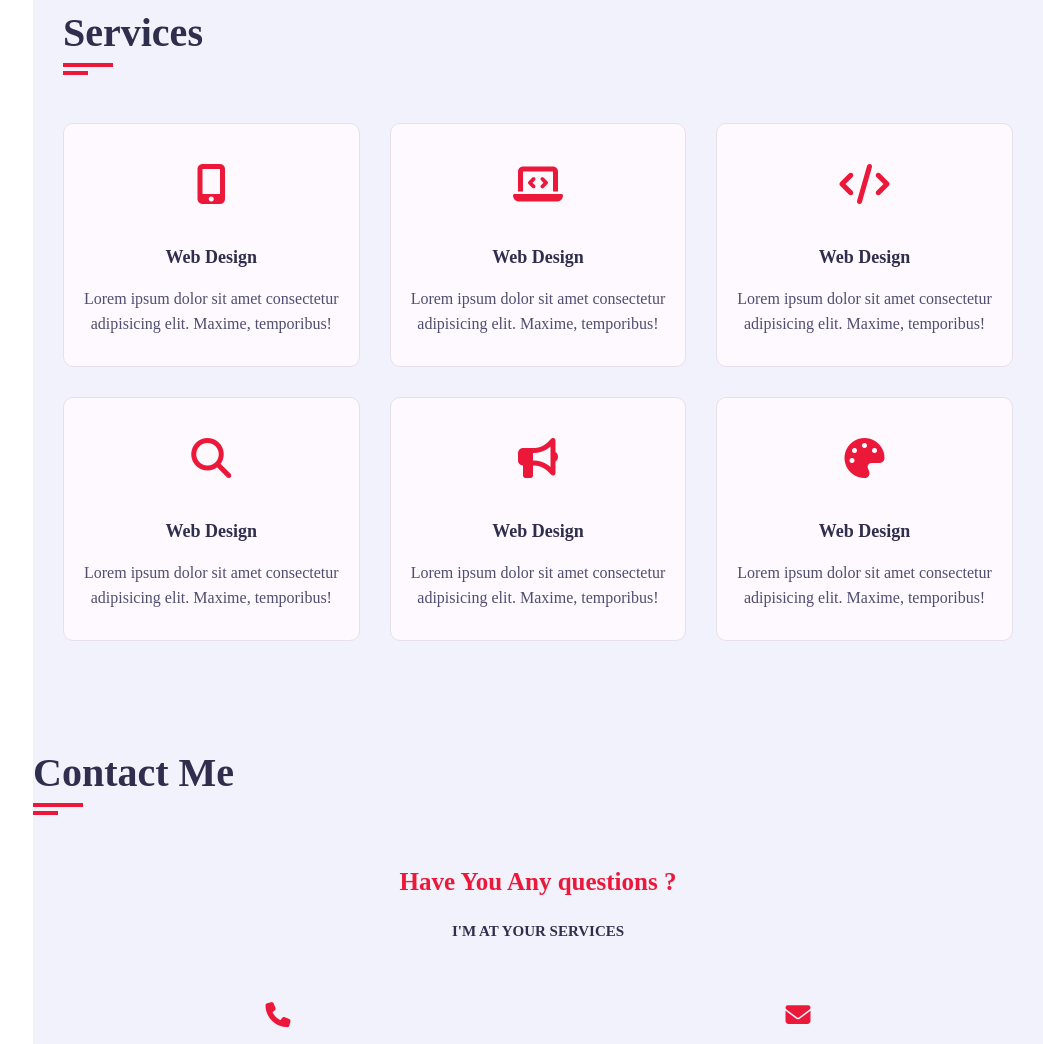
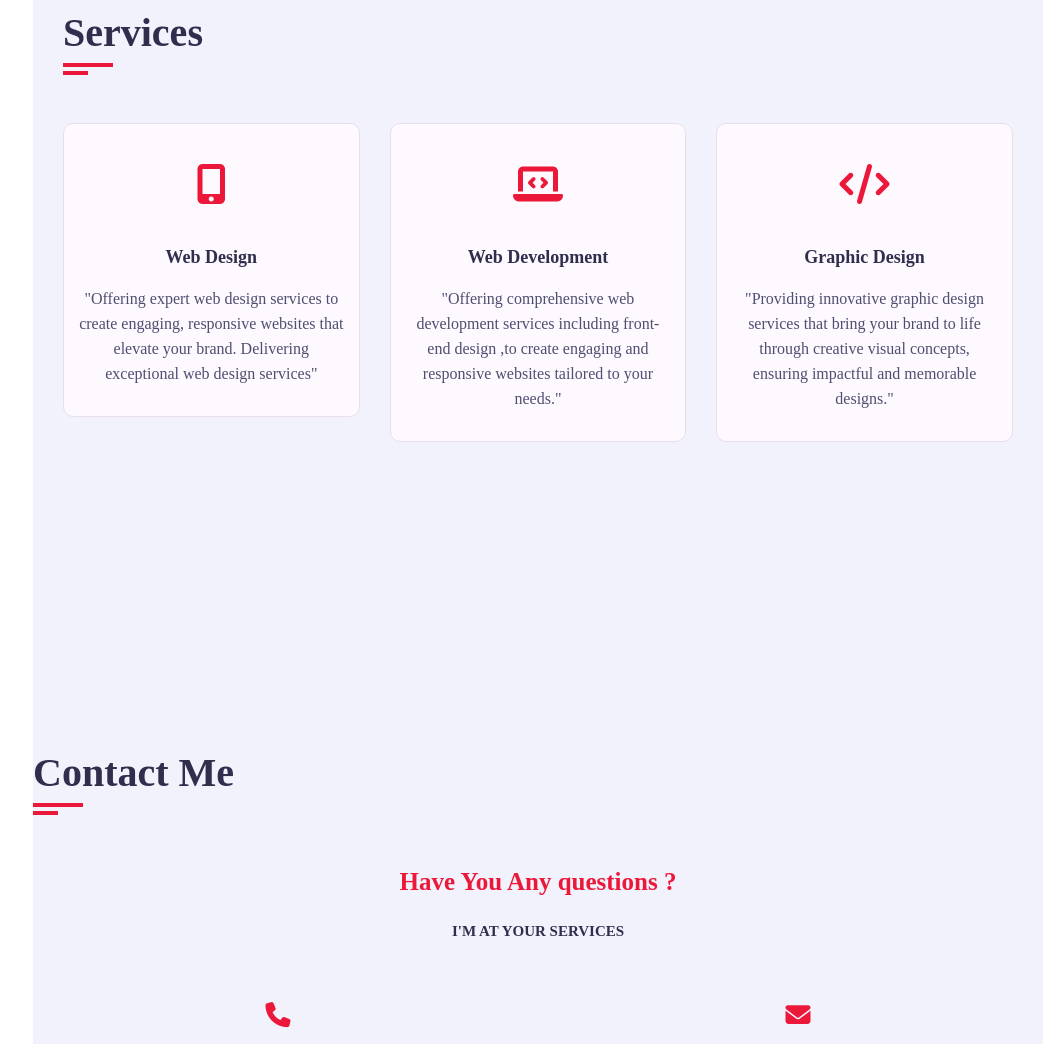
Before and after one commit to tejasrimoola/Portfolio, a plain HTML site: page index.html in a window 1280 px wide. Shown: the part 2162-3206 px from the top of the page, without its empty margins (237-1280 px from the left). Drawn offline with nearby package versions, Linux system fonts and the light colour scheme; a web font is replaced by a local one.

Commit message:
Update index.html

```diff
--- a/index.html
+++ b/index.html
@@ -224,17 +224,18 @@
                                     <i class="fa fa-mobile-alt"></i>
                                 </div>
                                 <h4>Web Design</h4>
-                                <p>Lorem ipsum dolor sit amet consectetur adipisicing elit. Maxime, temporibus!</p>
+                                <p>"Offering expert web design services to create engaging, responsive websites that elevate your brand. Delivering exceptional web design services"</p>
                             </div>
                          </div>
-                        <!-- service item end--><!-- service item start -->
+                        <!-- service item end-->
+                         <!-- service item start -->
                          <div class="service-item padd-15">
                             <div class="service-item-inner">
                                 <div class="icon">
                                     <i class="fa fa-laptop-code"></i>
                                 </div>
-                                <h4>Web Design</h4>
-                                <p>Lorem ipsum dolor sit amet consectetur adipisicing elit. Maxime, temporibus!</p>
+                                <h4>Web Development</h4>
+                                <p>"Offering comprehensive web development services including front-end design ,to create engaging and responsive websites tailored to your needs."</p>
                             </div>
                          </div>
                         <!-- service item end-->
@@ -244,44 +245,15 @@
                                 <div class="icon">
                                     <i class="fa fa-code"></i>
                                 </div>
-                                <h4>Web Design</h4>
-                                <p>Lorem ipsum dolor sit amet consectetur adipisicing elit. Maxime, temporibus!</p>
+                                <h4>Graphic Design</h4>
+                                <p>"Providing innovative graphic design services that bring your brand to life through creative visual concepts, ensuring impactful and memorable designs."</p>
                             </div>
                          </div>
                         <!-- service item end-->
-                         <!-- service item start -->
-                         <div class="service-item padd-15">
-                            <div class="service-item-inner">
-                                <div class="icon">
-                                    <i class="fa fa-search"></i>
-                                </div>
-                                <h4>Web Design</h4>
-                                <p>Lorem ipsum dolor sit amet consectetur adipisicing elit. Maxime, temporibus!</p>
-                            </div>
-                         </div>
-                        <!-- service item end-->
-                         <!-- service item start -->
-                         <div class="service-item padd-15">
-                            <div class="service-item-inner">
-                                <div class="icon">
-                                    <i class="fa fa-bullhorn"></i>
-                                </div>
-                                <h4>Web Design</h4>
-                                <p>Lorem ipsum dolor sit amet consectetur adipisicing elit. Maxime, temporibus!</p>
-                            </div>
-                         </div>
-                        <!-- service item end-->
-                         <!-- service item start -->
-                         <div class="service-item padd-15">
-                            <div class="service-item-inner">
-                                <div class="icon">
-                                    <i class="fa fa-palette"></i>
-                                </div>
-                                <h4>Web Design</h4>
-                                <p>Lorem ipsum dolor sit amet consectetur adipisicing elit. Maxime, temporibus!</p>
-                            </div>
-                         </div>
-                        <!-- service item end-->
+
+
+
+
 
                     </div>
                 </div>
```
